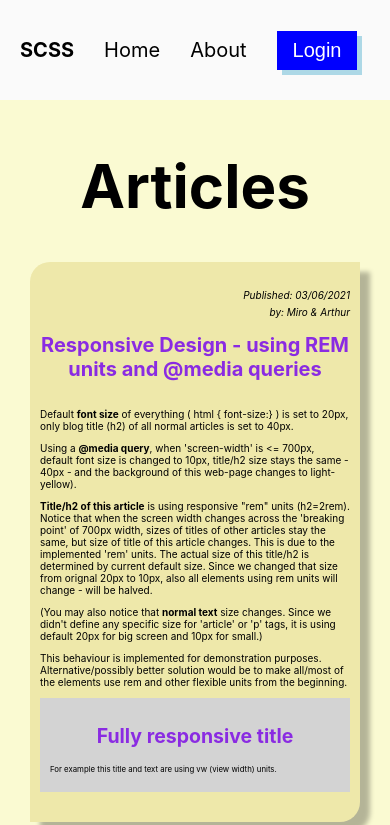
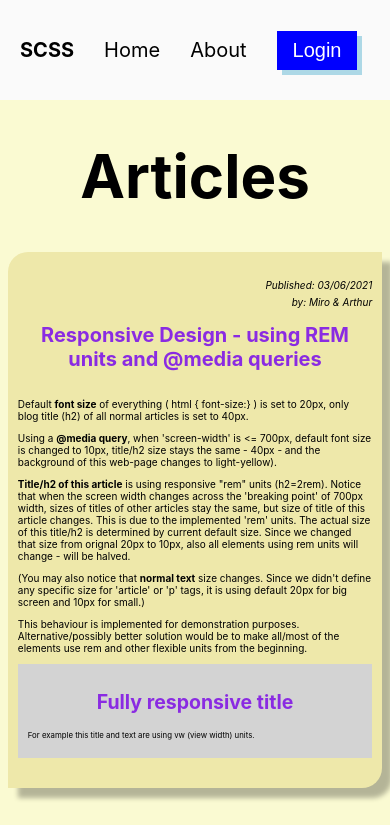
Before and after one commit to MMAcode/sass_miro_and_arthur, a React (Create React App) app: page / in a window 390 px wide. Shown: the top 825 px of the page. Built offline with nearby package versions, Linux system fonts and the light colour scheme.

Commit message:
padding updated

```diff
--- a/src/css/style.css
+++ b/src/css/style.css
@@ -44,10 +44,6 @@ html {
 
 .header {
   display: flex;
-}
-
-.blogsWrapper {
-  padding: 10px;
 }
 
 .blog {
@@ -152,11 +148,14 @@ button:hover {
     font-size: 10px;
     background: lightgoldenrodyellow;
   }
+
+  #responsive.blog {
+    margin: 2vw;
+  }
 }
 #responsive.blog {
   background: palegoldenrod;
   box-shadow: 10px 10px 5px 0 rgba(0, 0, 0, 0.28);
-  margin: 2rem;
   border-radius: 20px 0 20px 0;
   padding: 1em;
   padding-top: 2rem;
--- a/src/css/style.scss
+++ b/src/css/style.scss
@@ -32,7 +32,7 @@ html{
 .blogsWrapper{
   //background-color: yellowgreen;
   //margin:20px;
-  padding:10px;
+  //padding:10px;
   //border: lightblue dotted;
 }
 
@@ -136,13 +136,16 @@ button:hover {
     font-size: 10px;
     background: lightgoldenrodyellow;
   }
+  #responsive.blog{
+    margin:2vw;
+  }
 }
 
   #responsive.blog {
     background: palegoldenrod;
     //background: linear-gradient(153deg, rgba(14,212,252,1) 2%, rgba(157,238,255,1) 100%);;
     box-shadow: 10px 10px 5px 0 rgba(0,0,0,0.28);
-    margin:2rem;
+    //margin:2rem;
     border-radius: 20px 0 20px 0;
     padding:1em;
     padding-top:2rem;
```
Also changed, not shown: 1 other file (tests, documents, lock files or other folders).
